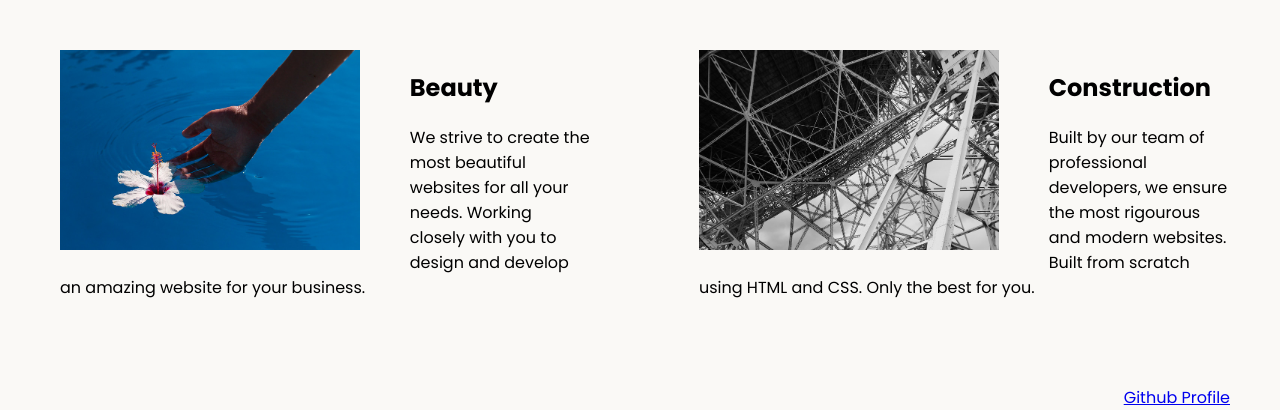
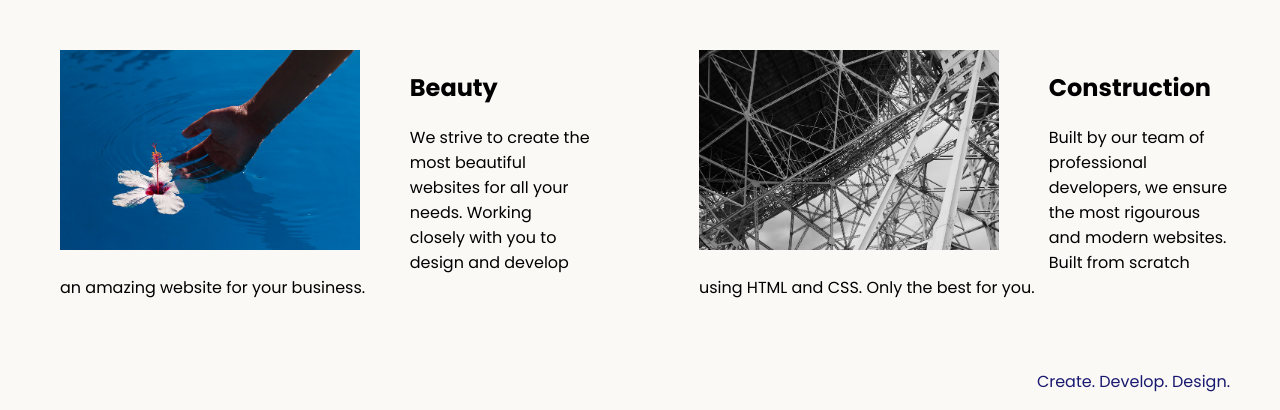
Before and after one commit to Buntyishi07/Web-practise, a plain HTML site: page index.html in a window 1280 px wide. Shown: the part 400-810 px from the top of the page. Drawn offline with Linux system fonts and the light colour scheme.

Commit message:
Update index.html

```diff
--- a/index.html
+++ b/index.html
@@ -38,7 +38,7 @@
   </div>
   <div>
     <footer>
-      <a href="https://github.com/Buntyishi07">Github Profile</a>
+      <p>Create. Develop. Design.</p>
     </footer>
   </div>
 </body>
```
